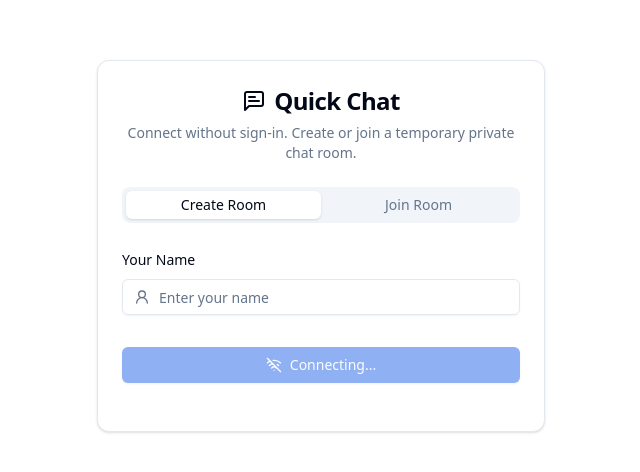
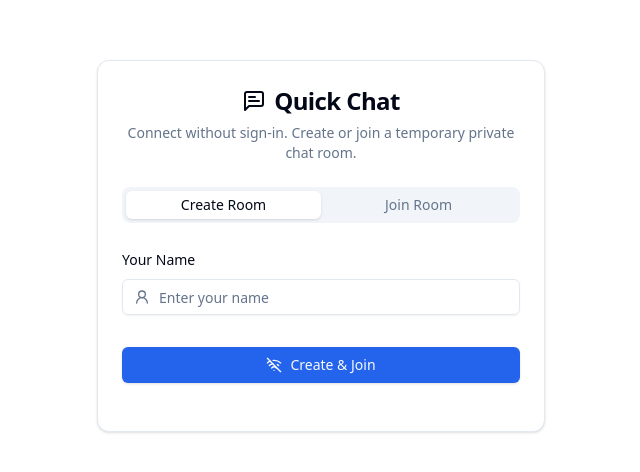
Before and after one commit to Shoebalam440/temporary, a React (Vite) app: page /chat in a window 1280 px wide. Shown: the part 154-626 px from the top of the page, without its empty margins (319-959 px from the left). Built offline with nearby package versions, Linux system fonts and the light colour scheme; no server answers.

Commit message:
feat: Show Join button immediately with optimistic UI and backend connection handling

```diff
--- a/src/components/chat/JoinRoom.tsx
+++ b/src/components/chat/JoinRoom.tsx
@@ -9,6 +9,7 @@ import { Form, FormControl, FormField, FormItem, FormLabel, FormMessage } from "
 import { Input } from "@/components/ui/input"
 import { MessageSquareText, UserRound, Wifi, WifiOff } from "lucide-react"
 import { useChatStore } from "@/store/chatStore"
+import { useEffect } from "react"
 
 const formSchema = z.object({
   username: z.string().min(2, "Username must be at least 2 characters"),
@@ -18,13 +19,38 @@ const formSchema = z.object({
 export const JoinRoom = () => {
   const [activeTab, setActiveTab] = useState("create")
   const { joinRoom, createRoom, socket } = useChatStore()
+  const [loading, setLoading] = useState(false)
+  const [error, setError] = useState<string | null>(null)
 
   const form = useForm<z.infer<typeof formSchema>>({
     resolver: zodResolver(formSchema),
     defaultValues: { username: "", roomId: "" },
   })
 
-  function onSubmit(values: z.infer<typeof formSchema>) {
+  async function waitForConnection(timeout = 5000) {
+    return new Promise<boolean>((resolve) => {
+      if (socket && socket.connected) return resolve(true)
+      const start = Date.now()
+      const check = () => {
+        if (socket && socket.connected) return resolve(true)
+        if (Date.now() - start > timeout) return resolve(false)
+        setTimeout(check, 100)
+      }
+      check()
+    })
+  }
+
+  async function onSubmit(values: z.infer<typeof formSchema>) {
+    setError(null)
+    if (!socket || !socket.connected) {
+      setLoading(true)
+      const connected = await waitForConnection(5000)
+      setLoading(false)
+      if (!connected) {
+        setError("Unable to connect to server. Please try again later.")
+        return
+      }
+    }
     if (activeTab === 'create') {
       createRoom(values.username)
     } else {
@@ -84,13 +110,23 @@ export const JoinRoom = () => {
                     </FormItem>
                   )} />
                 </TabsContent>
-                <CardFooter className="px-0 pt-4">
-                  <Button type="submit" className="w-full" disabled={!isConnected}>
+                <CardFooter className="px-0 pt-4 flex flex-col gap-2">
+                  <Button type="submit" className="w-full" disabled={loading}>
                     <div className="flex items-center gap-2">
-                      {isConnected ? <Wifi className="h-4 w-4" /> : <WifiOff className="h-4 w-4" />}
-                      {isConnected ? (activeTab === 'create' ? 'Create & Join' : 'Join Room') : 'Connecting...'}
+                      {loading ? (
+                        <>
+                          <svg className="animate-spin h-4 w-4" viewBox="0 0 24 24"><circle className="opacity-25" cx="12" cy="12" r="10" stroke="currentColor" strokeWidth="4" fill="none" /><path className="opacity-75" fill="currentColor" d="M4 12a8 8 0 018-8v8z" /></svg>
+                          Connecting...
+                        </>
+                      ) : (
+                        <>
+                          {isConnected ? <Wifi className="h-4 w-4" /> : <WifiOff className="h-4 w-4" />}
+                          {activeTab === 'create' ? 'Create & Join' : 'Join Room'}
+                        </>
+                      )}
                     </div>
                   </Button>
+                  {error && <div className="text-red-500 text-sm text-center">{error}</div>}
                 </CardFooter>
               </form>
             </Form>
```
